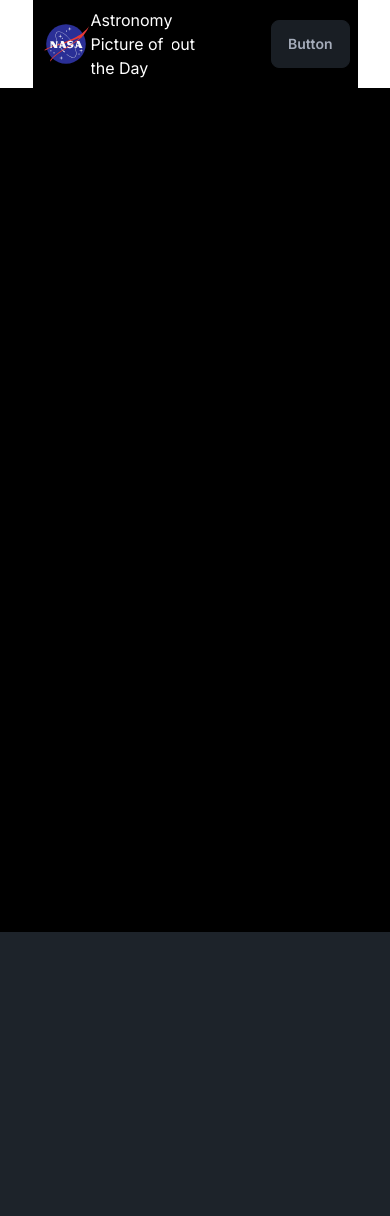
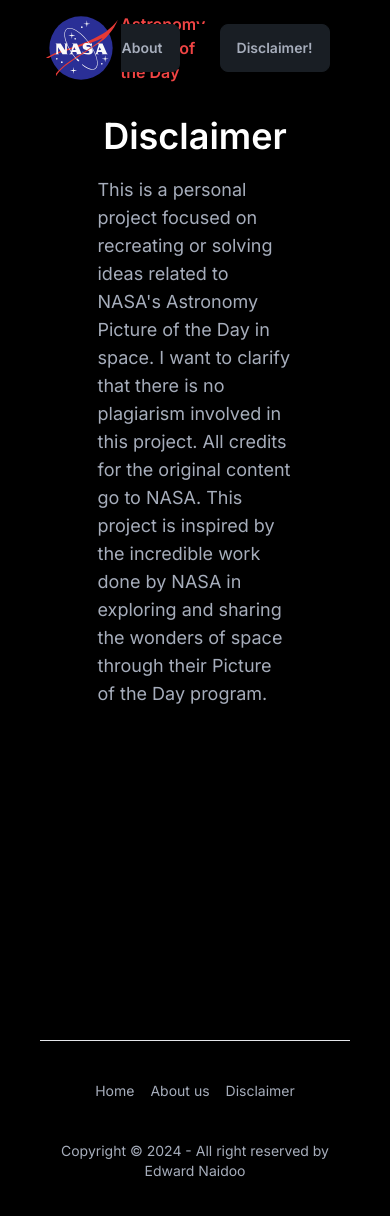
Before and after one commit to H12M54AM/nasa-apod, a Next.js app: page /disclaimer in a window 390 px wide. Before the commit this address had no page. Shown: the top 1216 px of the page. Before the commit the page ends 932 px from the top, so only its background shows below. Built offline with nearby package versions, Linux system fonts and the light colour scheme.

Commit message:
More Changes The about us and disclaimer have been updated to look more accessible. But are not responsive. I've added a Footer and completed the main page and functionality of it.

```diff
--- a/app/about/page.tsx
+++ b/app/about/page.tsx
@@ -1,8 +1,10 @@
 
 export default function About() {
     return (
-        <>
-
-        </>
+        <main className="h-screen">
+            <h1 className='text-center text-white font-semibold text-3xl my-5'>
+                About Comming Soon...
+            </h1>
+        </main>
     )
 }
--- /dev/null
+++ b/app/components/Foot.tsx
@@ -0,0 +1,24 @@
+import Link from "next/link";
+
+export default function Footer() {
+    return (
+        <footer className="footer footer-center p-10 text-base-content rounded mt-10">
+            <hr className="bg-white w-full"/>
+            <nav className="grid grid-flow-col gap-4 ">
+                <Link href={"/"} className="link link-hover">Home</Link>
+                <Link href={"/about"} className="link link-hover">About us</Link>
+                <Link href={"/disclaimer"} className="link link-hover">Disclaimer</Link>
+            </nav>
+            {/* <nav>
+                <div className="grid grid-flow-col gap-4">
+                    <a><svg xmlns="http://www.w3.org/2000/svg" width="24" height="24" viewBox="0 0 24 24" className="fill-current"><path d="M24 4.557c-.883.392-1.832.656-2.828.775 1.017-.609 1.798-1.574 2.165-2.724-.951.564-2.005.974-3.127 1.195-.897-.957-2.178-1.555-3.594-1.555-3.179 0-5.515 2.966-4.797 6.045-4.091-.205-7.719-2.165-10.148-5.144-1.29 2.213-.669 5.108 1.523 6.574-.806-.026-1.566-.247-2.229-.616-.054 2.281 1.581 4.415 3.949 4.89-.693.188-1.452.232-2.224.084.626 1.956 2.444 3.379 4.6 3.419-2.07 1.623-4.678 2.348-7.29 2.04 2.179 1.397 4.768 2.212 7.548 2.212 9.142 0 14.307-7.721 13.995-14.646.962-.695 1.797-1.562 2.457-2.549z"></path></svg></a>
+                    <Link href={"https://github.com/H12M54AM/"} ><svg xmlns="http://www.w3.org/2000/svg" viewBox="0 0 496 512"><path d="M165.9 397.4c0 2-2.3 3.6-5.2 3.6-3.3 .3-5.6-1.3-5.6-3.6 0-2 2.3-3.6 5.2-3.6 3-.3 5.6 1.3 5.6 3.6zm-31.1-4.5c-.7 2 1.3 4.3 4.3 4.9 2.6 1 5.6 0 6.2-2s-1.3-4.3-4.3-5.2c-2.6-.7-5.5 .3-6.2 2.3zm44.2-1.7c-2.9 .7-4.9 2.6-4.6 4.9 .3 2 2.9 3.3 5.9 2.6 2.9-.7 4.9-2.6 4.6-4.6-.3-1.9-3-3.2-5.9-2.9zM244.8 8C106.1 8 0 113.3 0 252c0 110.9 69.8 205.8 169.5 239.2 12.8 2.3 17.3-5.6 17.3-12.1 0-6.2-.3-40.4-.3-61.4 0 0-70 15-84.7-29.8 0 0-11.4-29.1-27.8-36.6 0 0-22.9-15.7 1.6-15.4 0 0 24.9 2 38.6 25.8 21.9 38.6 58.6 27.5 72.9 20.9 2.3-16 8.8-27.1 16-33.7-55.9-6.2-112.3-14.3-112.3-110.5 0-27.5 7.6-41.3 23.6-58.9-2.6-6.5-11.1-33.3 2.6-67.9 20.9-6.5 69 27 69 27 20-5.6 41.5-8.5 62.8-8.5s42.8 2.9 62.8 8.5c0 0 48.1-33.6 69-27 13.7 34.7 5.2 61.4 2.6 67.9 16 17.7 25.8 31.5 25.8 58.9 0 96.5-58.9 104.2-114.8 110.5 9.2 7.9 17 22.9 17 46.4 0 33.7-.3 75.4-.3 83.6 0 6.5 4.6 14.4 17.3 12.1C428.2 457.8 496 362.9 496 252 496 113.3 383.5 8 244.8 8zM97.2 352.9c-1.3 1-1 3.3 .7 5.2 1.6 1.6 3.9 2.3 5.2 1 1.3-1 1-3.3-.7-5.2-1.6-1.6-3.9-2.3-5.2-1zm-10.8-8.1c-.7 1.3 .3 2.9 2.3 3.9 1.6 1 3.6 .7 4.3-.7 .7-1.3-.3-2.9-2.3-3.9-2-.6-3.6-.3-4.3 .7zm32.4 35.6c-1.6 1.3-1 4.3 1.3 6.2 2.3 2.3 5.2 2.6 6.5 1 1.3-1.3 .7-4.3-1.3-6.2-2.2-2.3-5.2-2.6-6.5-1zm-11.4-14.7c-1.6 1-1.6 3.6 0 5.9 1.6 2.3 4.3 3.3 5.6 2.3 1.6-1.3 1.6-3.9 0-6.2-1.4-2.3-4-3.3-5.6-2z"/></svg></Link>
+                    <svg xmlns="http://www.w3.org/2000/svg" viewBox="0 0 448 512"><path d="M120.1 208.3c-3.9-2.9-7.8-4.4-11.7-4.4H91v104.5h17.5c3.9 0 7.8-1.5 11.7-4.4 3.9-2.9 5.8-7.3 5.8-13.1v-69.7c0-5.8-2-10.2-5.8-13.1zM404.1 32H43.9C19.7 32 .1 51.6 0 75.8v360.4C.1 460.4 19.7 480 43.9 480h360.2c24.2 0 43.8-19.6 43.9-43.8V75.8c-.1-24.2-19.7-43.8-43.9-43.8zM154.2 291.2c0 18.8-11.6 47.3-48.4 47.3h-46.4V173h47.4c35.4 0 47.4 28.5 47.4 47.3l0 70.9zm100.7-88.7H201.6v38.4h32.6v29.6H201.6v38.4h53.3v29.6h-62.2c-11.2 .3-20.4-8.5-20.7-19.7V193.7c-.3-11.2 8.6-20.4 19.7-20.7h63.2l0 29.5zm103.6 115.3c-13.2 30.8-36.9 24.6-47.4 0l-38.5-144.8h32.6l29.7 113.7 29.6-113.7h32.6l-38.5 144.8z"/></svg>
+                </div>
+            </nav> */}
+            <aside>
+                <p>Copyright © 2024 - All right reserved by Edward Naidoo</p>
+            </aside>
+        </footer>
+    )
+}
--- a/app/components/Nav.tsx
+++ b/app/components/Nav.tsx
@@ -6,47 +6,24 @@ import Link from "next/link"
 export default function Nav() {
     return (
         <>
-            {/* <header>
-                <div className="p-8 flex h-16 justify-between text-white">
-                    <div className="flex relative">
+            <div className="navbar text-white w-5/6 m-auto flex justify-between ">
+                <div className="navbar-start">
+                    <div className="flex items-center">
                         <Image
                             src={nasa_logo}
-                            height={50}
-                            width={50}
+                            height={80}
+                            width={80}
                             alt="Nasa Logo"
                             className="relative"
                         />
-                        <h3>Astronomy Picture of the Day</h3>
-                    </div>
-                    <div className="flex flex-row">
-                        <div className="no-underline text-white text-xl relative">
-                            <ul><li><a href="#">Home</a></li></ul>
-                            <ul><li><a href="#latest__news">News</a></li></ul>
-                        </div>
+
+                        <Link className="text-red-500 font-semibold" href={"/"}>Astronomy Picture of the Day</Link>
                     </div>
                 </div>
-            </header> */}
-
-            <div className="navbar text-white w-5/6 m-auto">
-                <div className="navbar-start">
-                    <div className="flex relative">
-                        <Image
-                            src={nasa_logo}
-                            height={50}
-                            width={50}
-                            alt="Nasa Logo"
-                            className="relative"
-                        />
-                        <h1>Astronomy Picture of the Day</h1>
-                    </div>
-                    <div className="">
-
-                        <Link href={"/about"} >About</Link>
-                    </div>
-                </div>
-
-                <div className="navbar-end">
-                    <a className="btn">Button</a>
+                <div className="navbar-end  ">
+                    <Link className="mx-5 ease-in-out duration-150 btn hover:btn-primary" href={"/about"} >About</Link>
+                    <Link className="mx-5 ease-in-out duration-150 btn hover:btn-primary" href={"/disclaimer"} >Disclaimer!</Link>
+                    {/* <a className="btn">Button</a> */}
                 </div>
             </div>
         </>
--- /dev/null
+++ b/app/disclaimer/page.tsx
@@ -0,0 +1,31 @@
+import { Metadata } from "next";
+
+export const metadata: Metadata = {
+    title: "APOD Project - Disclaimer",
+    description: "A place where you can view the Astronomy Picture of the Day",
+    authors:
+        [{
+            name: "Edward Naidoo"
+        }],
+    keywords: "Space, Astronomy, Picture"
+};
+
+export default function Learnmore() {
+    return (
+        <main className="h-screen">
+            <h1 className="text-white font-semibold text-4 text-center text-4xl my-5">Disclaimer</h1>
+
+            <p className="w-2/4 m-auto text-lg">
+                This is a personal project focused on recreating or
+                solving ideas related to NASA's Astronomy Picture of
+                the Day in space. I want to clarify that there is no
+                plagiarism involved in this project. All credits
+                for the original content go to NASA.
+
+                This project is inspired by the incredible work done
+                by NASA in exploring and sharing the wonders of space
+                through their Picture of the Day program.
+            </p>
+        </main>
+    )
+}
--- a/app/layout.tsx
+++ b/app/layout.tsx
@@ -2,13 +2,11 @@ import type { Metadata } from "next";
 import { Inter } from "next/font/google";
 import "./globals.css";
 import Nav from "./components/Nav";
+import Footer from "./components/Foot";
 
 const inter = Inter({ subsets: ["latin"] });
 
-export const metadata: Metadata = {
-  title: "Planetarium",
-  description: "A place where you can view the Astronomy Picture of the Day",
-};
+
 
 export default function RootLayout({
   children,
@@ -20,6 +18,7 @@ export default function RootLayout({
       <body className={inter.className}>
         <Nav />
         {children}
+        <Footer />
       </body>
     </html>
   );
--- a/app/page.tsx
+++ b/app/page.tsx
@@ -2,39 +2,46 @@ import Heart from '@/public/heart-48.png'
 import Image from 'next/image'
 
 export default async function Home() {
-  const response = await fetch('https://api.nasa.gov/planetary/apod?api_key='+ process.env.API_KEY);
+  const response = await fetch('https://api.nasa.gov/planetary/apod?api_key=' + process.env.API_KEY);
   const data = await response.json()
 
   return (
-    <main className="box-border p-0 m-0 bg-black">
-      <div id="latest__news">
-        <h1 className='text-center text-white'>
+    <main className="">
+      <section className=' w-4/5 m-auto mt-10 rounded-xl border-gray-400 border-4'>
+        {/* Outline around the card and header */}
+
+        <h1 className='text-center text-white font-semibold text-3xl my-5'>
           Latest News
         </h1>
         {data ? (
-            <div key={data.id} className="flex flex-row" >
-              <div className="flex flex-col m-auto bg-white">
-                <div className="m-auto text-center bg-gray-600"><Image src={data.url} alt={data.title} width={100} height={50}/></div>
-                <div className="flex flex-row justify-start">
-                  <div className="ml-10"><h2>{data.title}</h2></div>
-                  {/* <img src={Heart} alt="heart" className='relative ml-4' /> */}
+          <div key={data.id} className="flex flex-col w-3/4 m-auto rounded-2xl card " >
+            {/* Card */}
+            <figure>
+              {/* Picture */}
+              <Image src={data.url} alt={data.title} width={900} height={750} />
+            </figure>
+            <div className="flex flex-col justify-start card-body">
+              {/* Content of the Post */}
+              <h2 className="text-2xl text-white card-title text-left">
+                {data.title}
+              </h2>
+              {/* <img src={Heart} alt="heart" className='relative ml-4' /> */}
+              <div className='flex flex-col'>
+                {/* Content excludng the Title */}
+                {data.explanation}
+                <br></br>
+                <br></br>
+                <div className='badge badge-outline m-auto'>
+                  {data.date}
                 </div>
-                <div className="p-1">
-                  <div className="p-1">
-                    {data.explaination}
-                  </div>
-                  {/* <div className="p-1">
-                    {item.description}
-                  </div> */}
-                </div>
-                <div className="mb-8 text-center">{data.date}</div>
+
               </div>
             </div>
+          </div>
         ) : (
           <h1>Loading...</h1>
         )}
-
-      </div>
+      </section>
     </main>
   );
 }
```
Also changed, not shown: app/learnmore/page.tsx (deleted, +0 -9 lines).
